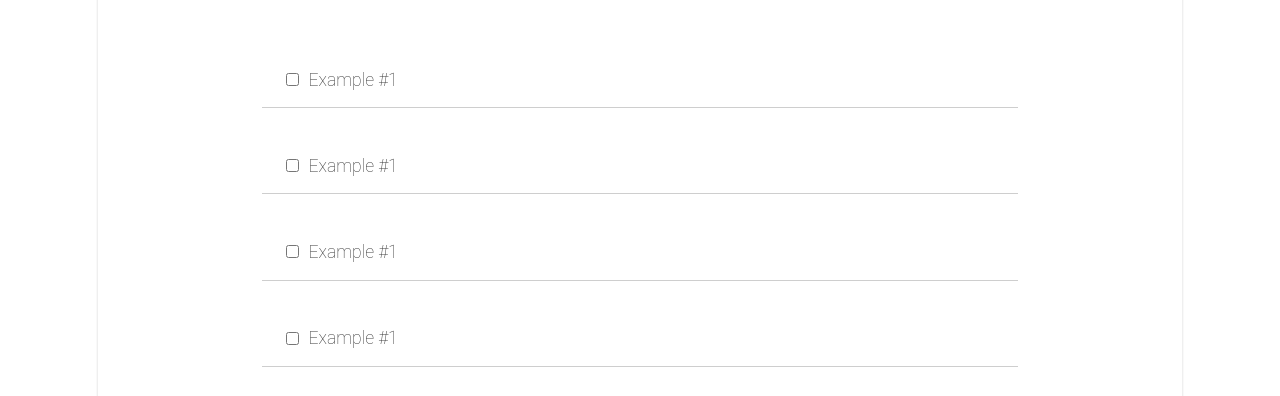
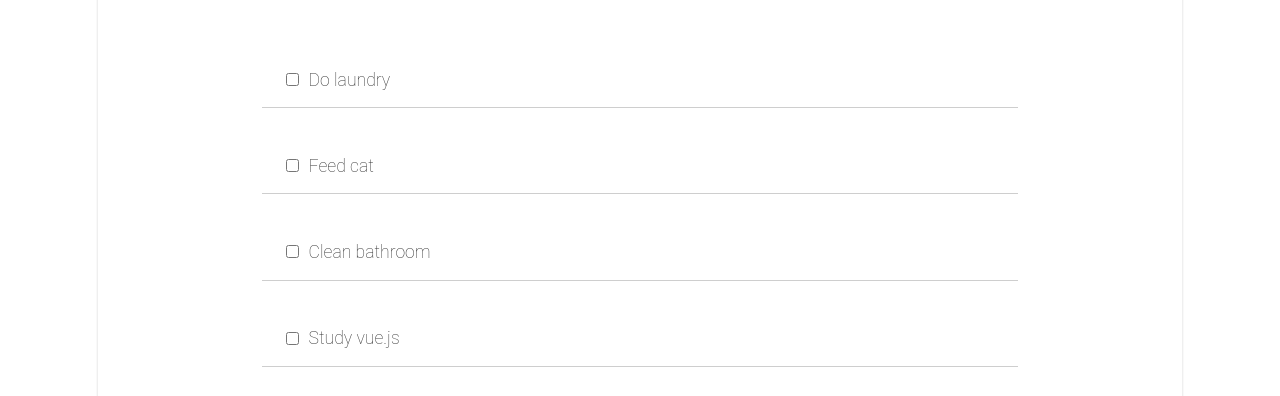
Before and after one commit to shclarke007/todo-app, a React (Create React App) app: page / in a window 1280 px wide. Shown: the part 124-520 px from the top of the page. Built offline with nearby package versions, Linux system fonts and the light colour scheme; the HTML template or start-up script is replaced by a standard one.

Commit message:
added manually ToDo test data to be rendered - user can view todo list of items

```diff
--- a/src/App.js
+++ b/src/App.js
@@ -4,15 +4,19 @@ import NavBar from './components/navbar/NavBar'
 import ToDo from './components/todo/ToDo'
 import './App.css'
 
+import ToDoData from './components/todo/ToDoData'
+
 const App =()=>{
+  const ToDoComponents = ToDoData.map((todo)=>{
+    return(
+      <ToDo key={todo.id} todo={todo}/>
+    )
+  })
   return (
     <div>
       <NavBar />
       <div className='todo-list'>
-        <ToDo />
-        <ToDo />
-        <ToDo />
-        <ToDo />
+        {ToDoComponents}
       </div>
 
     </div>
--- a/src/components/todo/ToDo.js
+++ b/src/components/todo/ToDo.js
@@ -1,11 +1,11 @@
 import React from 'react'
 import './ToDo.css'
 
-const ToDo =()=>{
+const ToDo =(props)=>{
   return(
     <div className='todo_item'>
       <input type='checkbox'/>
-      <p>Example #1</p>
+      <p>{props.todo.text}</p>
     </div>
 
   )
--- /dev/null
+++ b/src/components/todo/ToDoData.js
@@ -0,0 +1,20 @@
+const ToDoData =[
+  {
+    id: 1,
+    text: "Do laundry"
+  },
+  {
+    id: 2,
+    text: "Feed cat"
+  },
+  {
+    id: 3,
+    text: "Clean bathroom"
+  },
+  {
+    id: 4,
+    text: "Study vue.js"
+  }
+]
+
+export default ToDoData
```
